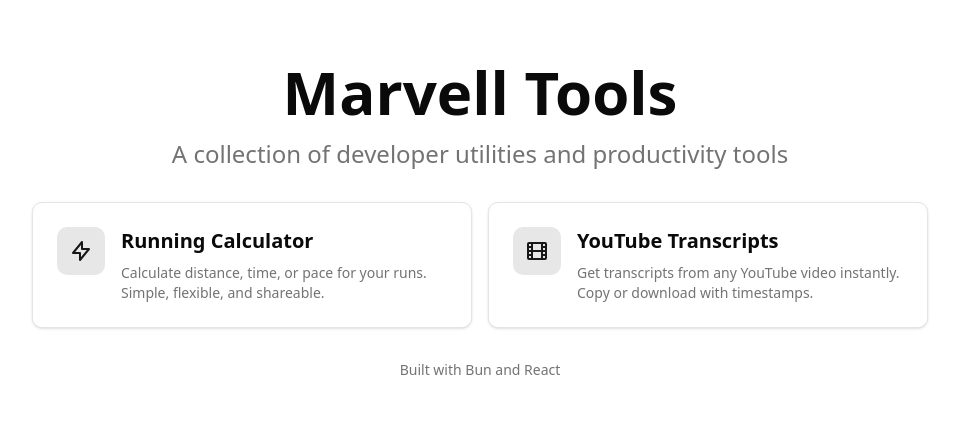
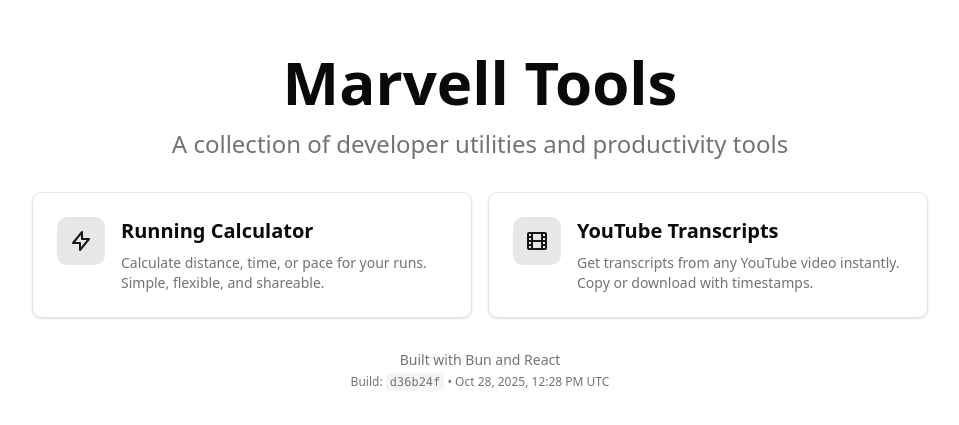
Before and after one commit to marvell/tools, a React (Vite) app: page / in a window 1280 px wide. Shown: the part 179-604 px from the top of the page, without its empty margins (160-1119 px from the left). Built offline with nearby package versions, Linux system fonts and the light colour scheme.

Commit message:
feat(build): add build info with git hash and timestamp to footer

```diff
--- a/build.ts
+++ b/build.ts
@@ -107,6 +107,31 @@
 
 console.log("\n🚀 Starting build process...\n");
 
+// Capture build information
+const gitHash = await Bun.$`git rev-parse --short HEAD`.text().catch(() => 'unknown');
+const buildDate = new Date().toISOString();
+
+console.log(`📝 Build Info:`);
+console.log(`   Git Hash: ${gitHash.trim()}`);
+console.log(`   Build Date: ${buildDate}\n`);
+
+// Generate buildInfo.ts
+const buildInfoContent = `// This file is auto-generated during build
+// Do not edit manually
+
+export interface BuildInfo {
+  gitHash: string;
+  buildDate: string;
+}
+
+export const buildInfo: BuildInfo = {
+  gitHash: '${gitHash.trim()}',
+  buildDate: '${buildDate}',
+};
+`;
+
+await Bun.write(path.join(process.cwd(), 'src', 'buildInfo.ts'), buildInfoContent);
+
 const cliConfig = parseArgs();
 const outdir = cliConfig.outdir || path.join(process.cwd(), "dist");
 
--- a/src/App.tsx
+++ b/src/App.tsx
@@ -1,4 +1,5 @@
 import "./index.css";
+import { Footer } from "./components/Footer";
 
 const tools = [
   {
@@ -83,9 +84,7 @@
         </div>
 
         {/* Footer */}
-        <div className="text-center text-sm text-muted-foreground">
-          <p>Built with Bun and React</p>
-        </div>
+        <Footer />
       </div>
     </div>
   );
--- a/src/RunningCalc.tsx
+++ b/src/RunningCalc.tsx
@@ -1,5 +1,6 @@
 import "./index.css";
 import { useState, useEffect } from "react";
+import { Footer } from "./components/Footer";
 
 // Types
 type CalculationMode = "distance" | "time" | "pace";
@@ -444,6 +445,9 @@
             ← Back to Marvell Tools
           </a>
         </div>
+
+        {/* Footer */}
+        <Footer />
       </div>
     </div>
   );
--- a/src/YouTubeTranscript.tsx
+++ b/src/YouTubeTranscript.tsx
@@ -1,5 +1,6 @@
 import "./index.css";
 import { useState } from "react";
+import { Footer } from "./components/Footer";
 
 // Types
 interface TranscriptSegment {
@@ -308,6 +309,9 @@
             ← Back to Marvell Tools
           </a>
         </div>
+
+        {/* Footer */}
+        <Footer />
       </div>
     </div>
   );
--- /dev/null
+++ b/src/buildInfo.ts
@@ -0,0 +1,12 @@
+// This file is auto-generated during build
+// Do not edit manually
+
+export interface BuildInfo {
+  gitHash: string;
+  buildDate: string;
+}
+
+export const buildInfo: BuildInfo = {
+  gitHash: 'd36b24f',
+  buildDate: '2025-10-28T12:28:38.544Z',
+};
--- /dev/null
+++ b/src/components/Footer.tsx
@@ -0,0 +1,30 @@
+import { buildInfo } from "../buildInfo";
+
+export function Footer() {
+  const formatDate = (isoString: string) => {
+    try {
+      const date = new Date(isoString);
+      return date.toLocaleString('en-US', {
+        year: 'numeric',
+        month: 'short',
+        day: 'numeric',
+        hour: '2-digit',
+        minute: '2-digit',
+        timeZoneName: 'short'
+      });
+    } catch {
+      return isoString;
+    }
+  };
+
+  return (
+    <div className="text-center text-sm text-muted-foreground space-y-1">
+      <p>Built with Bun and React</p>
+      <p className="text-xs">
+        Build: <code className="px-1 py-0.5 bg-muted rounded">{buildInfo.gitHash}</code>
+        {' • '}
+        {formatDate(buildInfo.buildDate)}
+      </p>
+    </div>
+  );
+}
```
